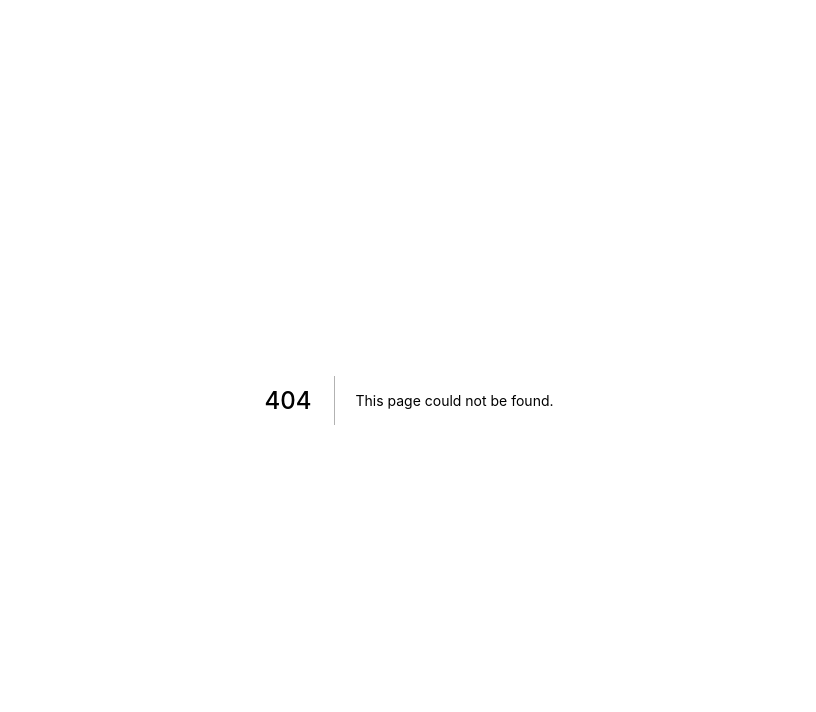
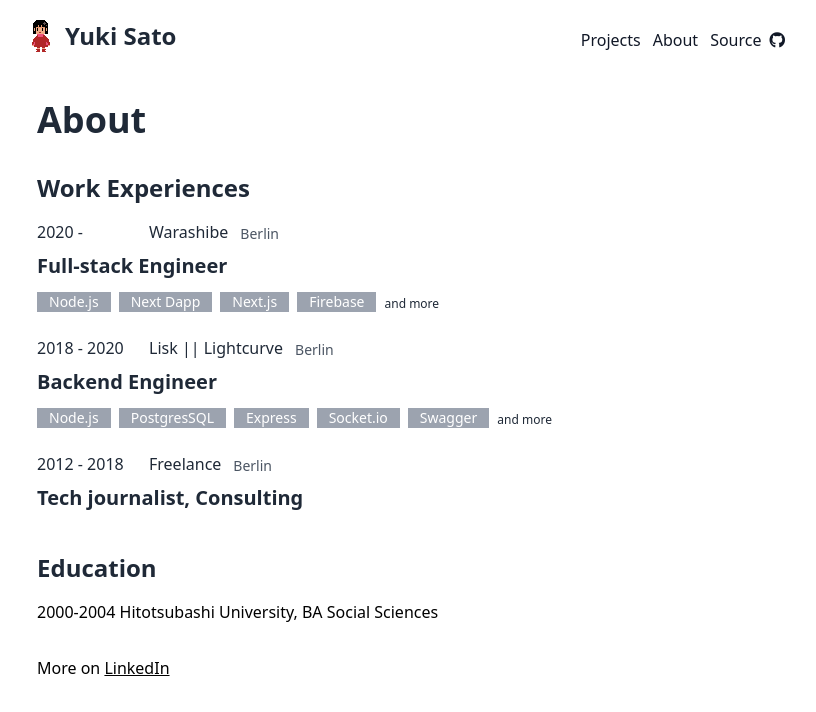
Before and after one commit to youxiberlin/next-blog, a Next.js app: page /about in a window 1280 px wide. Before the commit this address had no page. Shown: the top 712 px of the page, without its empty margins (231-1047 px from the left). Built offline with nearby package versions, Linux system fonts and the light colour scheme.

Commit message:
Add about

```diff
--- a/components/nav.js
+++ b/components/nav.js
@@ -9,6 +9,9 @@ export default function Nav() {
             <div className="cursor-pointer hover:bg-yellow-100" onClick={() => router.push('/projects')}>
                 Projects
             </div>
+            <div className="ml-3 cursor-pointer hover:bg-yellow-100" onClick={() => router.push('/about')}>
+                About
+            </div>
             <a className="ml-3 hover:bg-yellow-100" target="_blank" href="https://github.com/youxiberlin/next-blog">
                 Source
             </a>
--- a/components/top-intro.js
+++ b/components/top-intro.js
@@ -1,4 +1,7 @@
+import { useRouter } from 'next/router'
+
 export default function Intro() {
+  const router = useRouter()
   return (
     <div className="mt-16 pl-2">
         <div className="mt-6 sm:text-2xl text-3xl font-bold mb-3 text-gray-800 tracking-wide">Hello, Hallo, こんにちは！</div>
@@ -14,6 +17,9 @@ export default function Intro() {
         </div>
         </div>
         <div className="mt-3 text-xl leading-relaxed text-gray-700">Curious about my work? Check out a more detailed profile&ensp;
-        <a className="mr-2 hover:bg-yellow-100 underline" target="_blank" href="https://www.linkedin.com/in/yukisato/">here</a>.</div>
+        <span
+            className="mr-2 hover:bg-yellow-100 underline"
+            onClick={() => router.push('/about')}>
+                here</span>.</div>
     </div>
 )}
--- a/components/top-projects.js
+++ b/components/top-projects.js
@@ -1,9 +1,13 @@
+import { useRouter } from 'next/router'
+
 export default function Projects() {
+  const router = useRouter()
   return (
     <div className="pl-2">
         <div className="sm:mt-6 mt-12 sm:text-3xl text-4xl font-bold mb-3 text-gray-800 tracking-wide">
           Projects</div>
         <div className="mt-3 text-xl leading-relaxed text-gray-700">Check out more details about my recent projects&ensp;
-        <a className="mr-2 hover:bg-yellow-100 underline" href="/projects">here</a>.</div>
+        <span className="mr-2 hover:bg-yellow-100 underline"
+        onClick={() => router.push('/projects')}>here</span>.</div>
     </div>
 )}
--- /dev/null
+++ b/pages/about.js
@@ -0,0 +1,59 @@
+import Layout from "../components/layouts/main"
+
+const contents = [
+  {
+    year: "2020 -",
+    location: "Berlin",
+    job_title: "Full-stack Engineer",
+    org: "Warashibe",
+    tech: ["Node.js", "Next Dapp", "Next.js", "Firebase"],
+    description: "Reprehenderit nulla culpa culpa quis id ea. Cupidatat in enim aliquip culpa esse sit id occaecat incididunt exercitation cupidatat velit. Qui duis do esse culpa occaecat. Labore exercitation ad ullamco est."
+  },
+  {
+    year: "2018 - 2020",
+    location: "Berlin",
+    job_title: "Backend Engineer",
+    org: "Lisk || Lightcurve",
+    tech: ["Node.js", "PostgresSQL", "Express", "Socket.io", "Swagger"],
+    description: "Reprehenderit nulla culpa culpa quis id ea. Cupidatat in enim aliquip culpa esse sit id occaecat incididunt exercitation cupidatat velit. Qui duis do esse culpa occaecat. Labore exercitation ad ullamco est."
+  },
+  {
+    year: "2012 - 2018",
+    location: "Berlin",
+    job_title: "Tech journalist, Consulting",
+    org: "Freelance",
+    description: "Reprehenderit nulla culpa culpa quis id ea. Cupidatat in enim aliquip culpa esse sit id occaecat incididunt exercitation cupidatat velit. Qui duis do esse culpa occaecat. Labore exercitation ad ullamco est."
+  },
+]
+
+const Page = ({}) => {
+  return (
+    <Layout>
+      <div className="sm:px-4 px-3 mt-12">
+        <div className="text-gray-800 mb-8 text-4xl font-bold">About</div>
+        <div className="text-gray-800 mb-4 text-2xl font-bold">Work Experiences</div>
+        {contents.map(item => (
+          <div className="mb-6 text-gray-800">
+            <div className="flex items-end flex-wrap">
+              <div className="w-28">{item.year}</div>
+              <div className="mr-3">{item.org}</div>
+              <div className="text-gray-600 text-sm">{item.location}</div>
+            </div>
+            <div className="text-xl font-bold my-2">{item.job_title}</div>
+            <div className="flex items-end flex-wrap">{!item.tech ?
+            null :
+            item.tech.map(el => <div className="bg-gray-400 text-white px-3 mr-2 text-sm mt-1">{el}</div>)}
+            {!item.tech ? null : <span className="text-xs">and more</span>}
+            </div>
+          </div>
+        ))}
+        <div className="text-gray-800 mt-8 mb-4 text-2xl font-bold">Education</div>
+        <div className="mb-8">2000-2004 Hitotsubashi University, BA Social Sciences</div>
+        <div>
+          More on <a className="hover:bg-yellow-100 underline" target="_blank" href="https://www.linkedin.com/in/yukisato/">LinkedIn</a>
+        </div>
+      </div>
+    </Layout>
+  )
+}
+export default Page;
```
